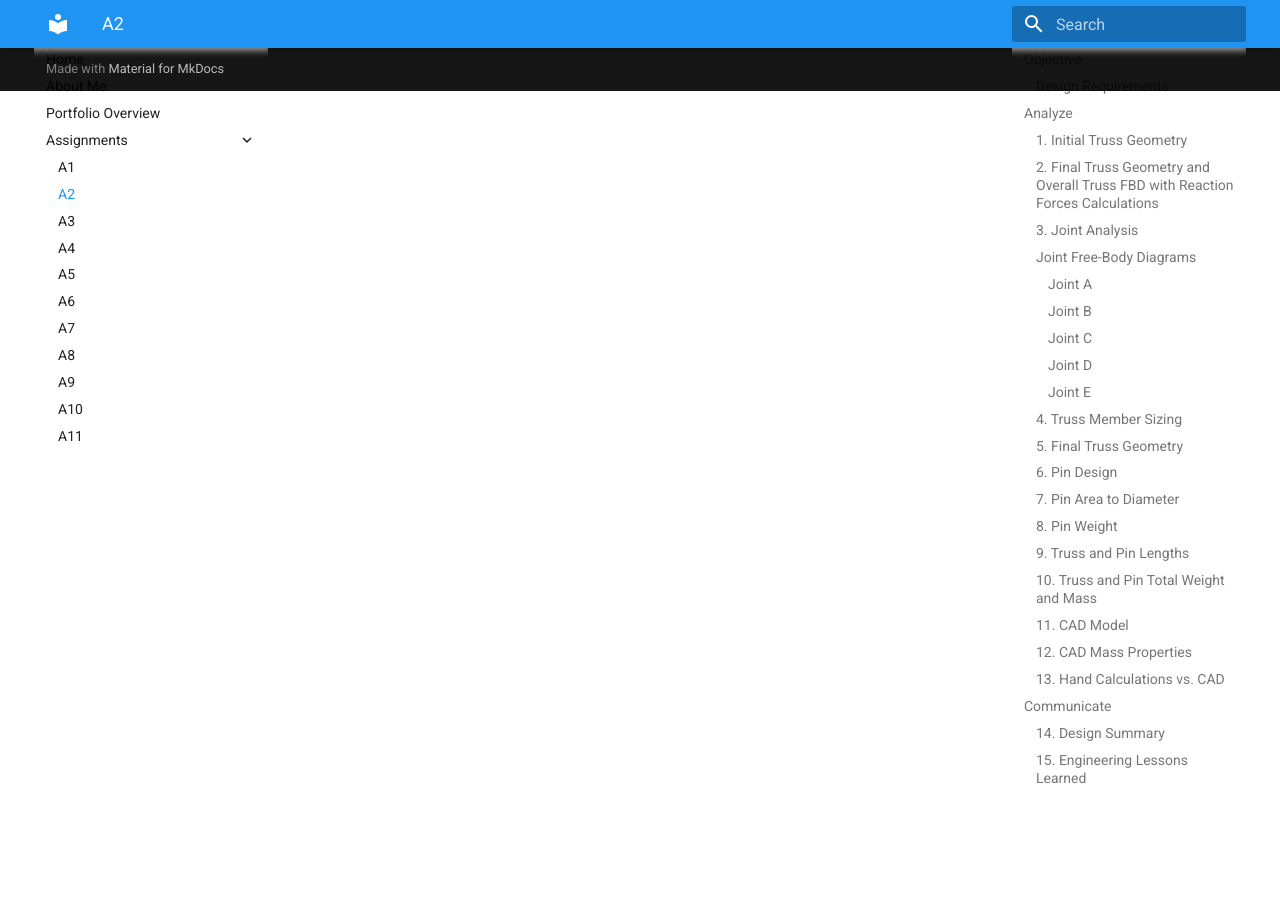
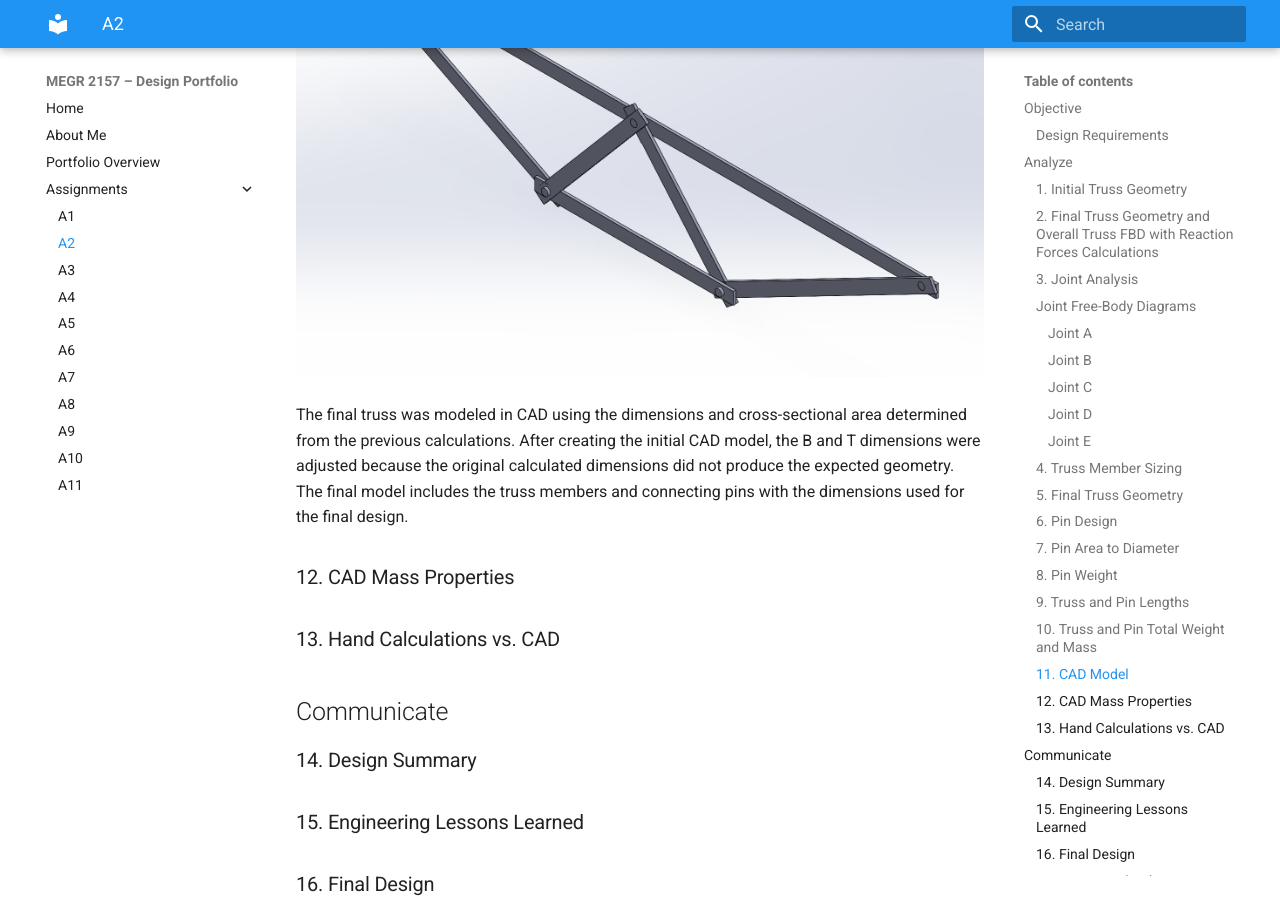
Before and after one commit to rsmith367-ux/design-projects-portfolio, an MkDocs documentation site: the page built from docs/assignments/A02/index.md, in a window 1280 px wide and 900 px high, scrolled down 11954 px. Built offline with MkDocs 1.6.1 and Material for MkDocs 9.7.7, drawn with Linux system fonts in a browser that asks for light colours.

Commit message:
Update index.md

```diff
--- a/docs/assignments/A02/index.md
+++ b/docs/assignments/A02/index.md
@@ -121,6 +121,11 @@ The pin diameter was determined from the minimum required cross-sectional area c
 
 ### 11. CAD Model
 
+![Truss Assembly](TrussAssem.png)
+![Isotropic View](sideviewTruss.png)
+
+The final truss was modeled in CAD using the dimensions and cross-sectional area determined from the previous calculations. After creating the initial CAD model, the B and T dimensions were adjusted because the original calculated dimensions did not produce the expected geometry. The final model includes the truss members and connecting pins with the dimensions used for the final design.
+
 ### 12. CAD Mass Properties
 
 ### 13. Hand Calculations vs. CAD
```
